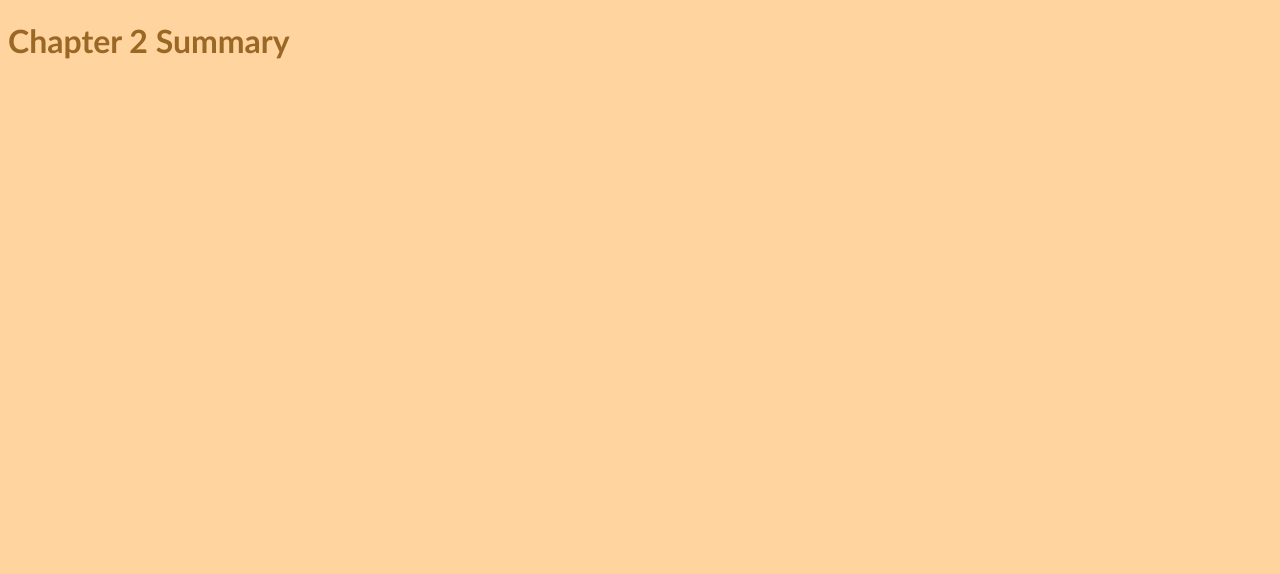
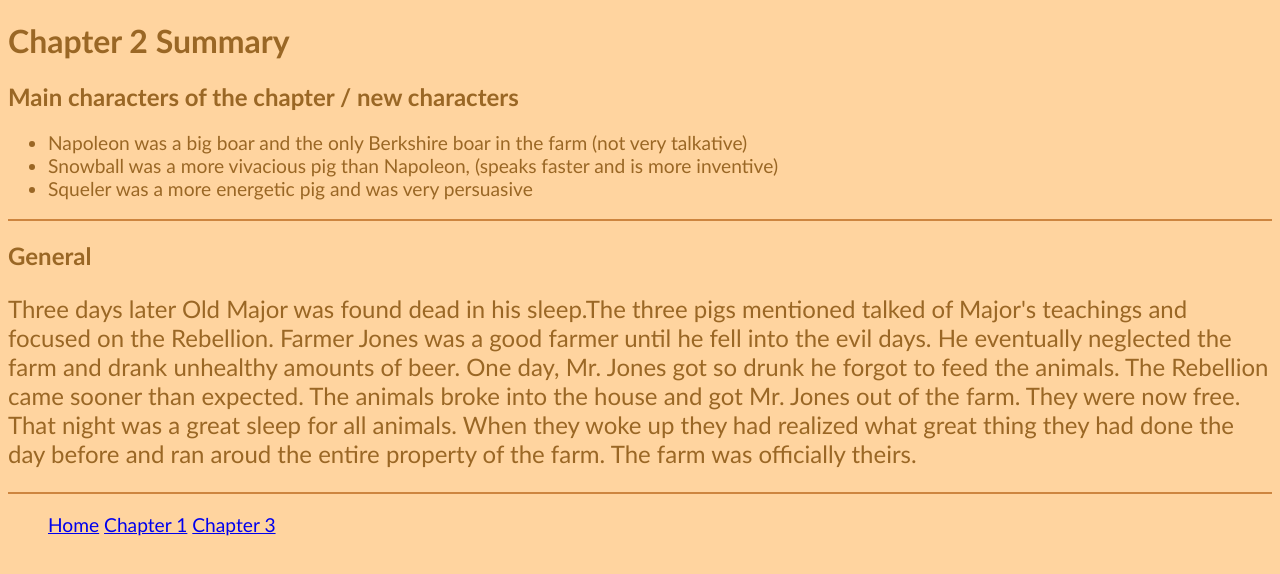
Before and after one commit to mena-matta2011/mena-matta2011.github.io, a plain HTML site: page book-summaries/animal-farm/chapter2.html in a window 1280 px wide. Drawn offline with Linux system fonts and the light colour scheme.

Commit message:
added links to chapters one and two andded info to two

```diff
--- a/book-summaries/animal-farm/chapter2.html
+++ b/book-summaries/animal-farm/chapter2.html
@@ -8,5 +8,26 @@
 </head>
 <body>
     <h1>Chapter 2 Summary</h1>
+    <h2>Main characters of the chapter / new characters</h2>
+ <ul>
+<li> Napoleon was a big boar and the only Berkshire boar in the farm (not very talkative)</li>
+<li>Snowball was a more vivacious pig than Napoleon, (speaks faster and is more inventive)</li>
+<li>Squeler was a more energetic pig and was very persuasive</li>
+
+ </ul>
+ <hr />
+ <h2>General</h2>
+ <p>Three days later Old Major was found dead in his sleep.The three pigs mentioned talked of Major's teachings and focused on the Rebellion. Farmer Jones was a good farmer until he fell into the evil days. He eventually neglected the farm and drank unhealthy amounts of beer. One day, Mr. Jones got so drunk he forgot to feed the animals. The Rebellion came sooner than expected. The animals broke into the house and got Mr. Jones out of the farm. They were now free. That night was a great sleep for all animals. When they woke up they had realized what great thing they had done the day before and ran aroud the entire property of the farm. The farm was officially theirs.</p>
+
+
 </body>
+
+<hr />
+
+<ul>
+    <a href="/book-summaries/animal-farm/">Home</a>
+    <a href="/book-summaries/animal-farm/chapter1.html">Chapter 1</a>
+    <a href="/book-summaries/animal-farm/chapter3.html">Chapter 3</a>
+</ul>
+
 </html>
--- a/styles.css
+++ b/styles.css
@@ -10,3 +10,11 @@ color: khaki;
 background-color: peru;
 height:2px;border-width:0;
 }
+
+p {
+    font-size: x-large;
+}
+
+ul {
+    font-size: larger;
+}
```
Also changed, not shown: book-summaries/animal-farm/chapter1.html (+10 -2 lines), book-summaries/animal-farm/chapter3.html (added, +22 -0 lines).
